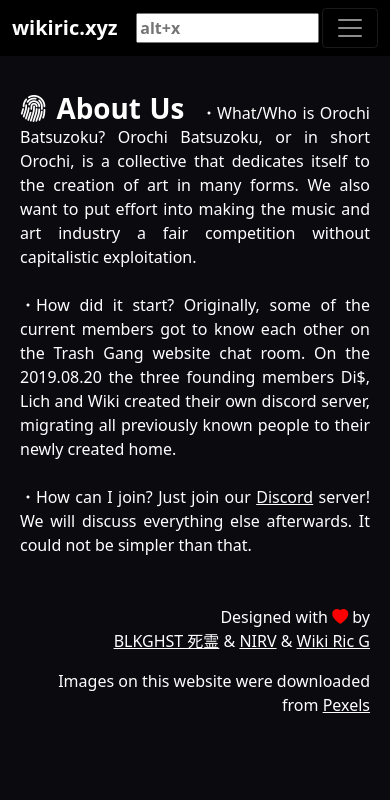
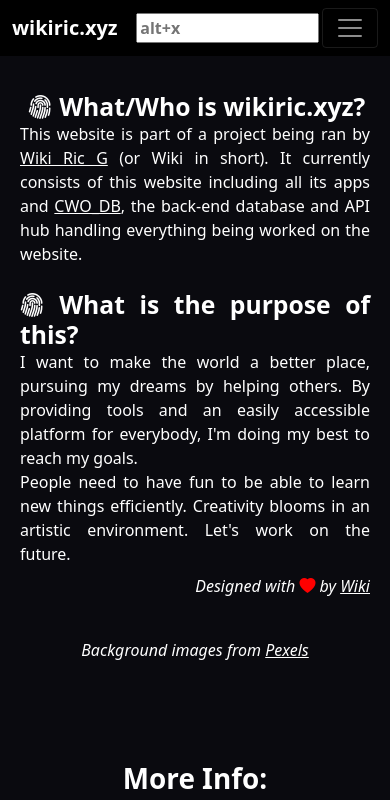
Before and after one commit to glehu/cwo_web, a Vue app: page /about in a window 390 px wide. Shown: the top 800 px of the page. Built offline with nearby package versions, Linux system fonts and the light colour scheme; what @kyvg/vue3-notification, chunk would draw is missing.

Commit message:
New About text and fixed breakpoints

```diff
--- a/src/views/info/About.vue
+++ b/src/views/info/About.vue
@@ -2,41 +2,43 @@
   <div class="about">
     <div style="min-height: 10ch"></div>
     <div class="container text-white wrapper">
-      <div class="text-wrapper mb-5" style="text-align: justify; text-justify: inter-word; margin: auto">
-        <span class="h1 fw-bold"><i class="bi bi-fingerprint"/> About Us </span>
+      <div class="text-wrapper mb-5"
+           style="text-align: justify; text-justify: inter-word;
+           margin: auto">
         <span class="p-2">
-            <i class="bi bi-dot"/>What/Who is Orochi Batsuzoku?
-            Orochi Batsuzoku, or in short Orochi, is a collective that dedicates
-            itself to the creation of art in many forms. We also want to put effort into
-            making the music and art industry a fair competition without capitalistic exploitation.
-            <br><br><i class="bi bi-dot"/>How did it start?
-            Originally, some of the current members got to know each other on the
-            Trash Gang website chat room.
-            On the 2019.08.20 the three founding members Di$, Lich and
-            Wiki created their own discord server, migrating all previously known
-            people to their newly created home.
-            <br><br><i class="bi bi-dot"/>How can I join?
-            Just join our
-            <a :href="'https://discord.gg/pr2vwr8'" style="color: white">Discord</a>
-            server!
-            We will discuss everything else afterwards.
-            It could not be simpler than that.
+          <!-- Who -->
+          <span class="h2 fw-bold" style="pointer-events: none">
+            <i class="bi bi-fingerprint"/> What/Who is wikiric.xyz?
           </span>
-        <p class="text-end pt-5">
+          <br>This website is part of a project being ran by
+           <a style="color: white" :href="'https://www.instagram.com/wikiricg/'">Wiki&nbsp;Ric&nbsp;G</a>
+          (or Wiki in short). It currently consists of this website including
+          all its apps and
+          <a :href="'https://github.com/glehu/CWO_ERP'" style="color: white">CWO_DB</a>,
+          the back-end database and API hub handling everything being worked on the website.
+          <!-- Why -->
+          <br><br><span class="h2 fw-bold" style="pointer-events: none">
+            <i class="bi bi-fingerprint"/> What is the purpose of this?
+          </span>
+          <br>I&nbsp;want to make the world a better place, pursuing my dreams by helping others.
+          By providing tools and an easily accessible platform for everybody, I'm doing my
+          best to reach my goals.
+          <br>People need to have fun to be able to learn new things efficiently.
+          Creativity blooms in an artistic environment. Let's work on the future.
+        </span>
+        <p class="text-end pt-2" style="font-style: italic">
           Designed with <i class="bi bi-heart-fill" style="color: red"></i> by
-          <br>
-          <a style="color: white" :href="'https://www.instagram.com/blk.ghst/'">BLKGHST 死霊</a> &
-          <a style="color: white" :href="'https://www.instagram.com/11.nrv/'">NIRV</a> &
-          <a style="color: white" :href="'https://www.instagram.com/wikiricg/'">Wiki Ric G</a>
+          <a style="color: white" :href="'https://www.instagram.com/wikiricg/'">Wiki</a>
         </p>
-        <p class="text-end">
-          Images on this website were downloaded from
+        <p class="text-center pt-4" style="font-style: italic">
+          Background images from
           <a style="color: white" :href="'https://www.pexels.com/'">Pexels</a>
         </p>
       </div>
-      <div class="text-center mb-5" style="margin: auto">
-        <p class="h1 fw-bold pb-5">More Info:</p>
-        <button class="btn btn-outline-light"
+      <div class="text-center mb-5" style="margin: 20px">
+        <p class="h1 fw-bold pb-3">More Info:</p>
+        <button title="V i s i o n"
+                class="btn btn-outline-light"
                 style="font-size: 250%; width: 250px"
                 v-on:click="gotoVision">
           V i s i o n
@@ -65,8 +67,6 @@ export default {
   grid-auto-rows: minmax(100px, auto);
 }
 
-/* Small devices (portrait tablets and large phones, 600px and up) */
-@media only screen and (min-width: 300px) {
 .wrapper {
   grid-template-columns: repeat(1, 1fr);
 }
@@ -74,10 +74,8 @@ export default {
 .text-wrapper {
   width: 350px;
 }
-}
 
-/* Medium devices (landscape tablets, 768px and up) */
-@media only screen and (min-width: 768px) {
+@media only screen and (min-width: 992px) {
   .wrapper {
     grid-template-columns: repeat(2, 1fr);
   }
--- a/src/views/info/Vision.vue
+++ b/src/views/info/Vision.vue
@@ -9,7 +9,7 @@
     </h2>
     <p class="text-center"
        style="font-family: 'JetBrains Mono Bold',sans-serif; color: white">
-      Author: <a :href="'https://github.com/glehu'" style="color: white"> Luca Goldhausen </a>
+      Author: <a :href="'https://github.com/glehu'" style="color: white"> Wiki </a>
     </p>
     <p class="text-center"
        style="font-family: 'JetBrains Mono Bold',sans-serif; color: white; border: 2px solid white; padding: 10px">
@@ -189,8 +189,6 @@ export default {
   grid-auto-rows: minmax(100px, auto);
 }
 
-/* Small devices (portrait tablets and large phones, 600px and up) */
-@media only screen and (min-width: 300px) {
 .wrapper {
   grid-template-columns: repeat(1, 1fr);
 }
@@ -198,10 +196,8 @@ export default {
 .text-wrapper {
   width: 350px;
 }
-}
 
-/* Medium devices (landscape tablets, 768px and up) */
-@media only screen and (min-width: 768px) {
+@media only screen and (min-width: 992px) {
   .wrapper {
     grid-template-columns: repeat(2, 1fr);
   }
```
Lines whose indentation alone changed are shown as unchanged.
